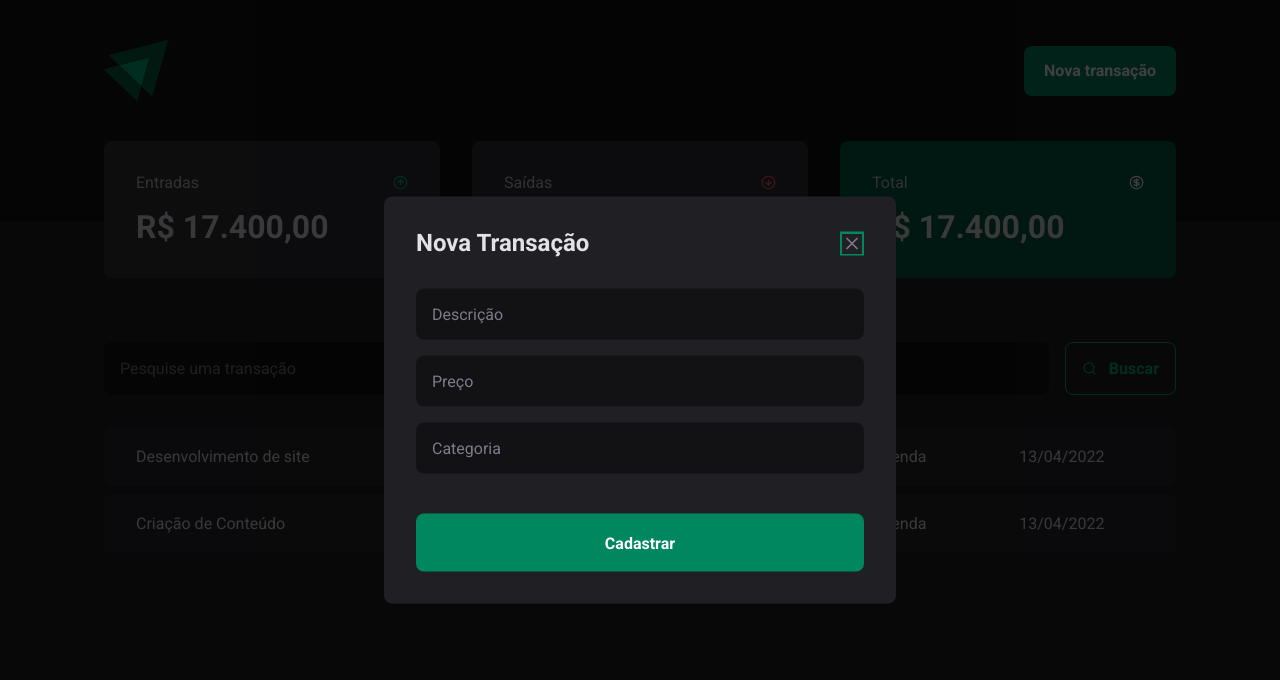
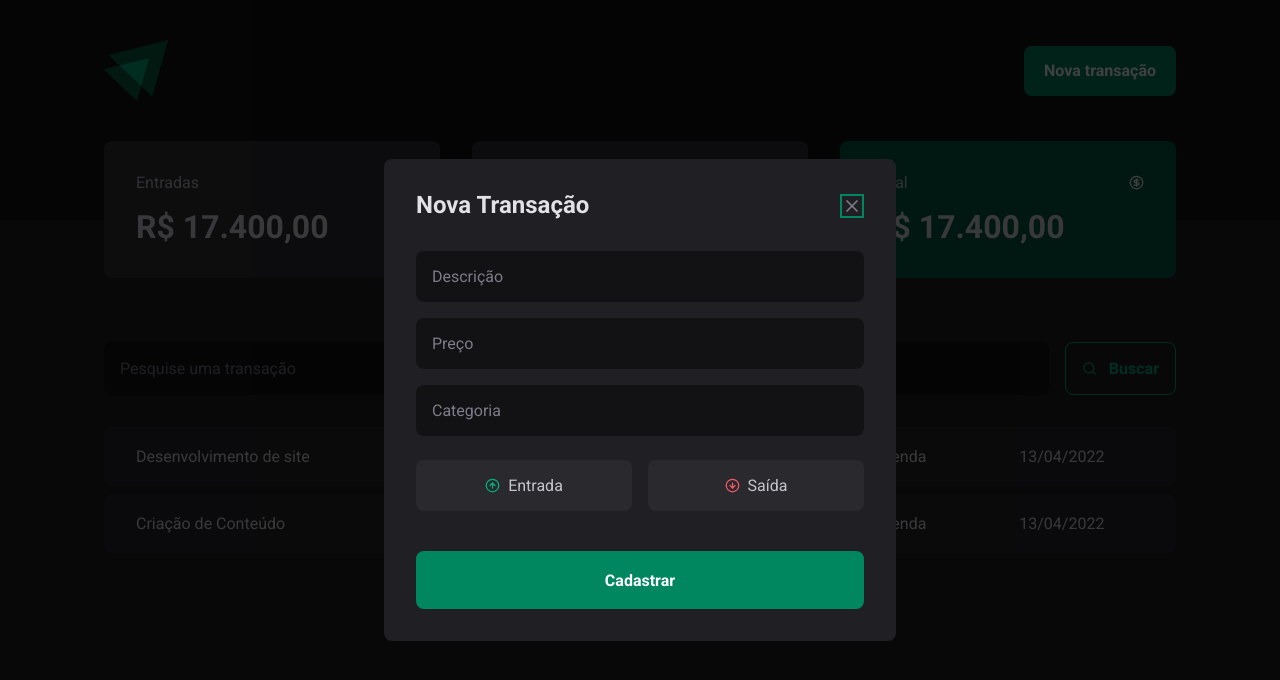
Before and after one commit to ViniciusBaylet/dt-money, a React (Vite) app: page / in a window 1280 px wide. Both pictures are taken after a click on the button "Nova transação". Shown: the top 680 px of the page. Built offline with nearby package versions, Linux system fonts and the light colour scheme.

Commit message:
criando botões de entrada e saída no dialog

```diff
--- a/src/components/NewTransactionModal/index.tsx
+++ b/src/components/NewTransactionModal/index.tsx
@@ -1,6 +1,6 @@
 import * as Dialog from '@radix-ui/react-dialog';
-import { CloseButton, Content, Overlay } from './styles';
-import { X } from 'lucide-react';
+import { CloseButton, Content, Overlay, TransictionType, TransictionTypeButton } from './styles';
+import { ArrowDownCircle, ArrowUpCircle, X } from 'lucide-react';
 
 export function NewTransactionModal() {
     return (
@@ -18,6 +18,18 @@
                     <input type="number" placeholder='Preço' required/>
                     <input type="text" placeholder='Categoria' required/>
 
+                    <TransictionType>
+                        <TransictionTypeButton variant='income'>
+                            <ArrowUpCircle size={15} />
+                            Entrada
+                        </TransictionTypeButton>
+
+                        <TransictionTypeButton variant='outcome'>
+                            <ArrowDownCircle size={15} />
+                            Saída
+                        </TransictionTypeButton>
+                    </TransictionType>
+
                     <button type='submit'>Cadastrar</button>
                 </form>
 
--- a/src/components/NewTransactionModal/styles.ts
+++ b/src/components/NewTransactionModal/styles.ts
@@ -71,3 +71,33 @@
     cursor: pointer;
     color: ${props => props.theme["gray-500"]};
 `;
+
+// Estilização dos botões de entrada e saída
+
+export const TransictionType = styled.div`
+    display: grid;
+    grid-template-columns: repeat(2, 1fr);
+    gap: 1rem;
+    margin-top: 0.5rem;
+`;
+
+interface TransictionTypeButtonProps {
+    variant: 'income' | 'outcome';
+}
+
+export const TransictionTypeButton = styled.button<TransictionTypeButtonProps>`
+    background: ${props => props.theme["gray-700"]};
+    padding: 1rem;
+    display: flex;
+    align-items: center;
+    justify-content: center;
+    gap: 0.5rem;
+    border-radius: 8px;
+    cursor: pointer;
+    border: 0;
+    color: ${props => props.theme["gray-300"]};
+
+    svg {
+        color: ${props => props.variant == 'income' ? props.theme["green-300"] : props.theme["red-300"]};
+    }
+`;
```
